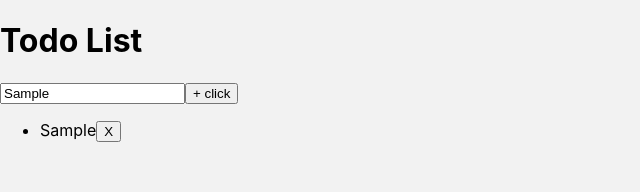
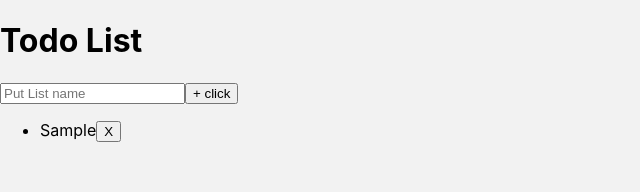
Before and after one commit to subhomoyprojects/thapa_teaching, a React (Create React App) app: page / in a window 1280 px wide. Both pictures are taken after typing "Sample" into the empty fields and a click on the button "+ click". Shown: the top 192 px of the page, without its empty margins (0-640 px from the left). Built offline with nearby package versions, Linux system fonts and the light colour scheme.

Commit message:
Add Form3

```diff
--- a/src/App.js
+++ b/src/App.js
@@ -1,10 +1,10 @@
 import "./App.css";
-import Form2 from "./component/Form2";
+import Form3 from "./component/Form3";
 
 function App() {
   return (
     <>
-      <Form2 />
+      <Form3 />
     </>
   );
 }
--- /dev/null
+++ b/src/component/Form3.jsx
@@ -0,0 +1,66 @@
+import React, { useState } from "react";
+import Form3Extender from "./Form3Extender";
+
+function Form3(props) {
+  const [list, setList] = useState("");
+  const [item, setItem] = useState([]);
+  const handel = (e) => {
+    setList(e.target.value);
+  };
+  const commonFunction = () => {
+    setItem((oldValue) => {
+      return [...oldValue, list];
+    });
+    setList("");
+  };
+  const keyPress = (e) => {
+    if (e.key === "Enter") {
+      commonFunction();
+    }
+  };
+  const itemAdd = () => {
+    commonFunction();
+  };
+  const deleteItem = (id) => {
+    setItem((oldValue) => {
+      return oldValue.filter((arr, index) => {
+        return index !== id;
+      });
+    });
+  };
+  return (
+    <>
+      <div className="container">
+        <div className="card-layout">
+          <h1>Todo List</h1>
+          <div className="form-group">
+            <input
+              type="text"
+              placeholder="Put List name"
+              value={list}
+              onChange={handel}
+              onKeyDown={keyPress}
+            />
+            <button onClick={itemAdd} type="button">
+              + click
+            </button>
+          </div>
+          <ul>
+            {item.map((itemlist, index) => {
+              return (
+                <Form3Extender
+                  key={index}
+                  id={index}
+                  showItem={itemlist}
+                  deleteItem={deleteItem}
+                />
+              );
+            })}
+          </ul>
+        </div>
+      </div>
+    </>
+  );
+}
+
+export default Form3;
--- /dev/null
+++ b/src/component/Form3Extender.jsx
@@ -0,0 +1,21 @@
+import React from "react";
+
+function Form3Extender(props) {
+  return (
+    <>
+      <li id={props.id}>
+        {props.showItem}
+        <button
+          type="button"
+          onClick={() => {
+            props.deleteItem(props.id);
+          }}
+        >
+          X
+        </button>
+      </li>
+    </>
+  );
+}
+
+export default Form3Extender;
```
